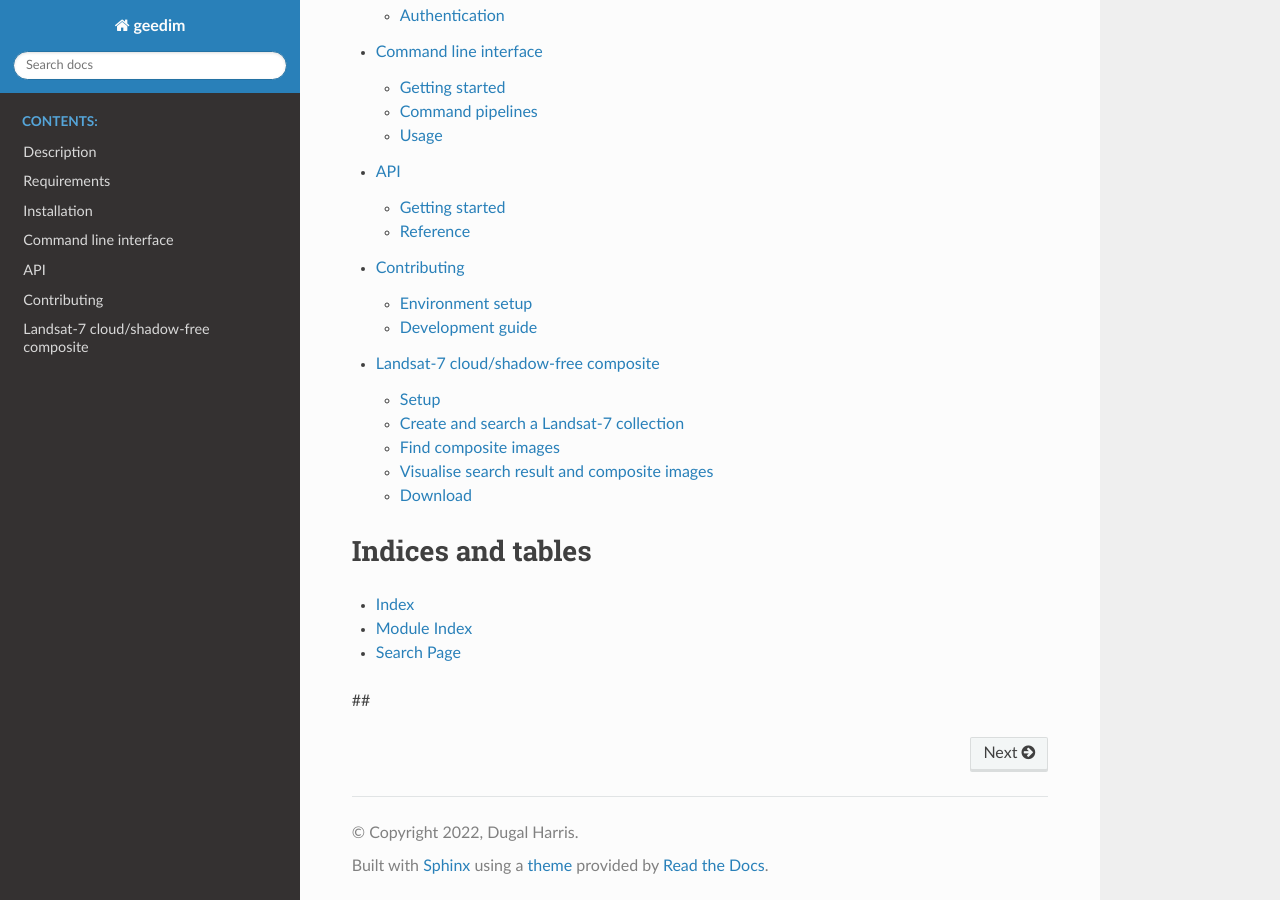
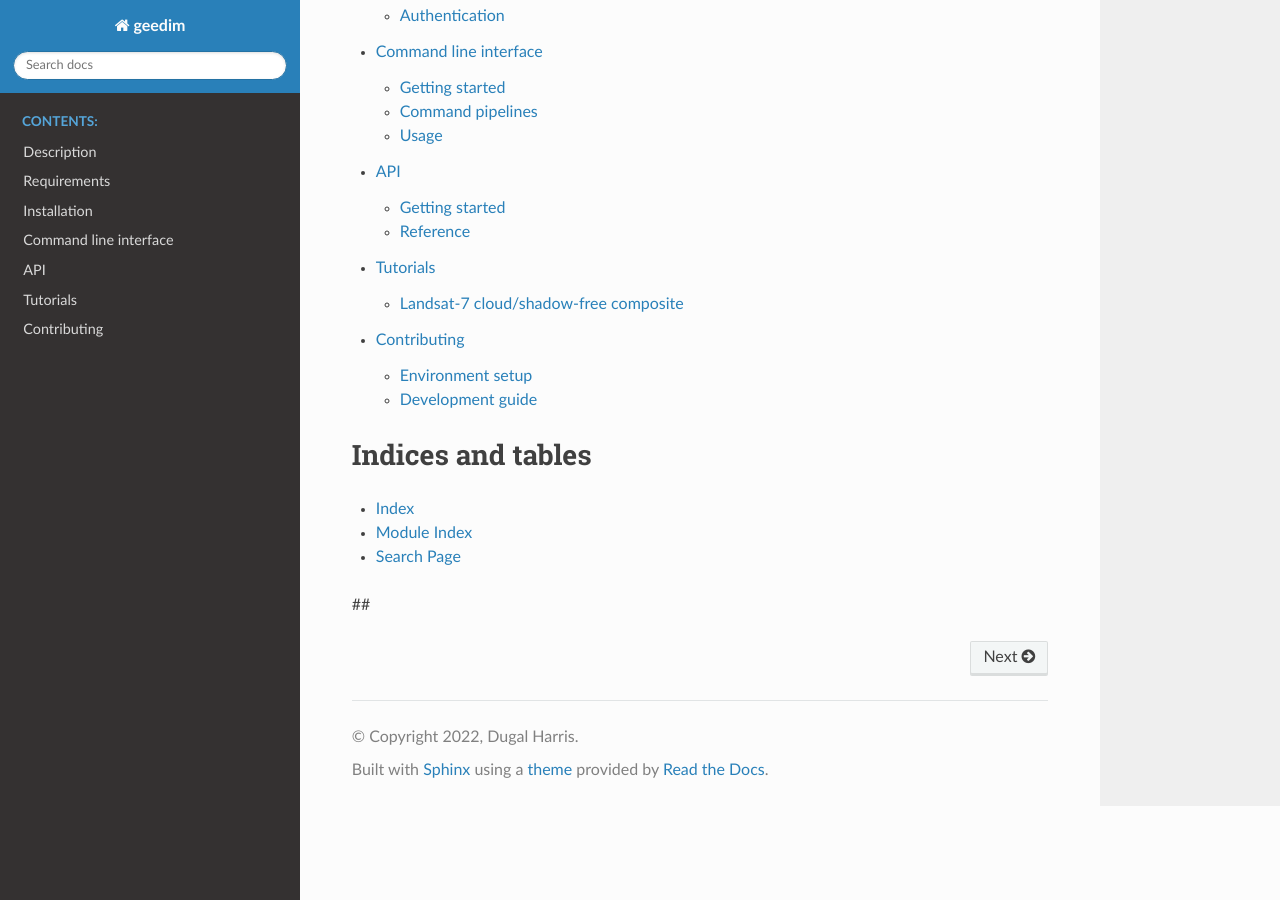
Before and after one commit to leftfield-geospatial/geedim, a Sphinx documentation site: the page built from docs/index.rst, in a window 1280 px wide and 900 px high, scrolled down 1751 px. Built offline with Sphinx 7.4.7 and the Read the Docs theme 2.0.0, drawn with Linux system fonts in a browser that asks for light colours; some of the changed lines change nothing that is shown.

Commit message:
add tutorials section

```diff
--- a/docs/conf.py
+++ b/docs/conf.py
@@ -35,6 +35,7 @@ extensions = [
     'sphinx.ext.autodoc',
     'sphinx.ext.autosummary',
     'sphinx.ext.napoleon',
+    'sphinx.ext.viewcode',
     'nbsphinx'
 ] # yapf: disable
 
--- a/docs/index.rst
+++ b/docs/index.rst
@@ -15,8 +15,9 @@ geedim
    readme_sections
    cli
    api
+   tutorials
    contributing
-   examples/l7_composite.ipynb
+
 
 
 Indices and tables
--- a/docs/requirements.txt
+++ b/docs/requirements.txt
@@ -2,3 +2,4 @@ sphinx
 sphinx-click
 sphinx-rtd-theme
 nbsphinx
+ipython
--- /dev/null
+++ b/docs/tutorials.rst
@@ -0,0 +1,7 @@
+Tutorials
+=========
+
+.. toctree::
+    :maxdepth: 1
+
+    examples/l7_composite.ipynb
```
Also changed, not shown: docs/examples/l7_composite.ipynb.
